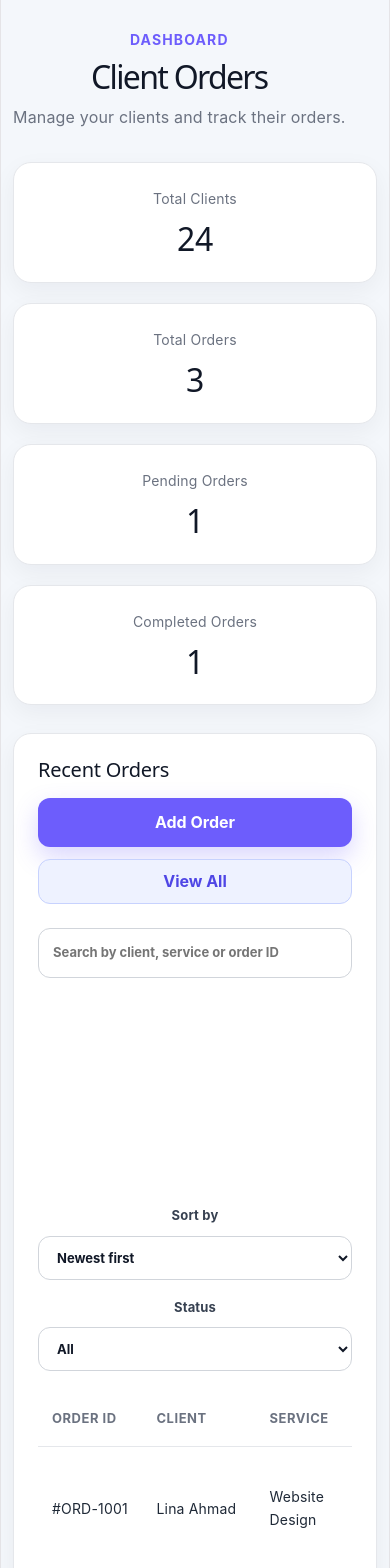
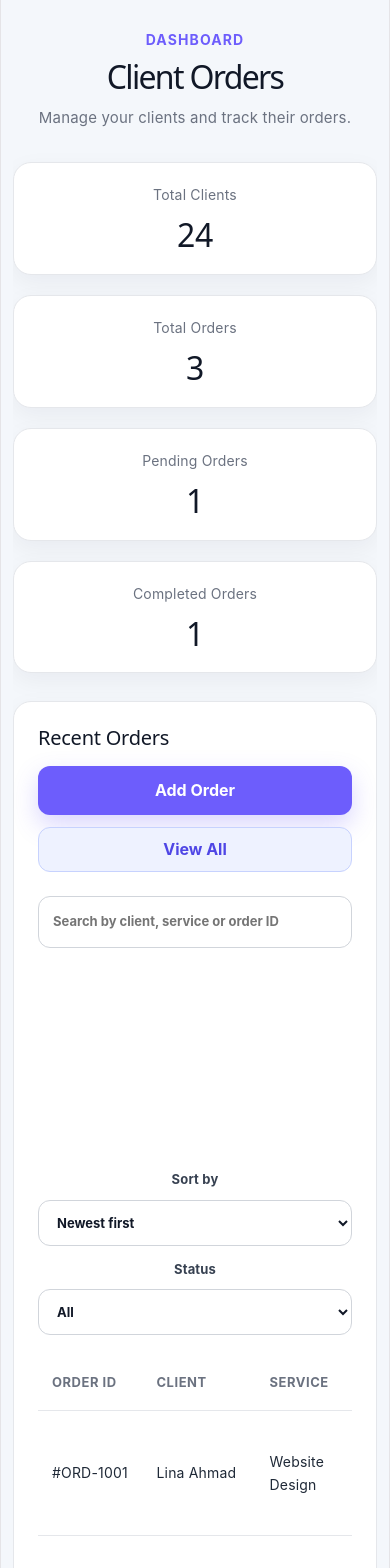
Before and after one commit to RaghadYasserEL-Boraie/client-orders-dashboard, a React (Vite) app: page / in a window 390 px wide. Shown: the top 1568 px of the page. Built offline with nearby package versions, Linux system fonts and the light colour scheme.

Commit message:
feat: add order sorting

```diff
--- a/src/App.css
+++ b/src/App.css
@@ -13,6 +13,7 @@ body {
   min-width: 320px;
   min-height: 100vh;
   background: #f4f7fb;
+  overflow-x: hidden;
 }
 
 button {
@@ -21,9 +22,11 @@ button {
 }
 
 .dashboard {
-  width: min(1180px, calc(100% - 40px));
+  width: min(1180px, calc(100% - 32px));
+  max-width: 100%;
   margin: 0 auto;
   padding: 48px 0;
+  overflow-x: hidden;
 }
 
 .dashboard-header {
@@ -60,6 +63,7 @@ button {
 .secondary-button {
   border-radius: 12px;
   font-weight: 700;
+  min-height: 44px;
   transition:
     transform 0.2s ease,
     box-shadow 0.2s ease;
@@ -219,13 +223,13 @@ button {
   color: #6b7280;
 }
 
-@media (max-width: 900px) {
+@media (max-width: 1023px) {
   .stats-grid {
     grid-template-columns: repeat(2, minmax(0, 1fr));
   }
 }
 
-@media (max-width: 640px) {
+@media (max-width: 767px) {
   .dashboard {
     width: min(100% - 24px, 1180px);
     padding: 28px 0;
@@ -233,9 +237,20 @@ button {
 
   .dashboard-header {
     flex-direction: column;
+    align-items: stretch;
+    gap: 16px;
   }
 
-  .primary-button {
+  .dashboard-header h1 {
+    font-size: 32px;
+  }
+
+  .subtitle {
+    font-size: 15px;
+  }
+
+  .primary-button,
+  .secondary-button {
     width: 100%;
   }
 
@@ -243,20 +258,42 @@ button {
     grid-template-columns: 1fr;
   }
 
-  .dashboard-header h1 {
-    font-size: 32px;
+  .stat-card {
+    padding: 20px;
+  }
+
+  .section-heading {
+    flex-direction: column;
+    align-items: flex-start;
+  }
+
+  .section-actions {
+    width: 100%;
+  }
+
+  .section-actions .primary-button,
+  .section-actions .secondary-button {
+    flex: 1 1 100%;
   }
 
   .orders-toolbar {
     flex-direction: column;
     align-items: stretch;
+    gap: 12px;
   }
 
   .sort-field,
   .filter-field {
     min-width: 100%;
   }
+
+  .search-field input,
+  .sort-field select,
+  .filter-field select {
+    padding: 13px 14px;
+  }
 }
+
 .table-wrapper {
   width: 100%;
   overflow-x: auto;
@@ -266,6 +303,10 @@ button {
   width: 100%;
   border-collapse: collapse;
   min-width: 760px;
+}
+
+.mobile-order-list {
+  display: none;
 }
 
 .orders-table th,
@@ -440,6 +481,7 @@ button {
   font-size: 13px;
   font-weight: 700;
   cursor: pointer;
+  min-height: 42px;
 }
 
 .edit-button {
--- a/src/App.jsx
+++ b/src/App.jsx
@@ -424,7 +424,7 @@ function App() {
         </div>
 
         <div className="table-wrapper">
-          <table className="orders-table">
+          <table className="orders-table desktop-table">
             <thead>
               <tr>
                 <th>Order ID</th>
@@ -487,6 +487,61 @@ function App() {
               )}
             </tbody>
           </table>
+
+          <div className="mobile-order-list">
+            {sortedOrders.length > 0 ? (
+              sortedOrders.map((order) => (
+                <article className="mobile-order-card" key={order.id}>
+                  <p>
+                    <strong>Order ID:</strong> {order.id}
+                  </p>
+                  <p>
+                    <strong>Client:</strong> {order.client}
+                  </p>
+                  <p>
+                    <strong>Service:</strong> {order.service}
+                  </p>
+                  <p>
+                    <strong>Date:</strong> {order.date}
+                  </p>
+                  <p>
+                    <strong>Amount:</strong> {order.amount}
+                  </p>
+                  <p>
+                    <strong>Status:</strong>{' '}
+                    <span
+                      className={`status-badge ${order.status
+                        .toLowerCase()
+                        .replace(' ', '-')}`}
+                    >
+                      {order.status}
+                    </span>
+                  </p>
+                  <div className="action-buttons">
+                    <button
+                      className="edit-button"
+                      type="button"
+                      onClick={() => openOrderForm(order)}
+                    >
+                      Edit
+                    </button>
+                    <button
+                      className="delete-button"
+                      type="button"
+                      onClick={() => handleDeleteOrder(order.id)}
+                    >
+                      Delete
+                    </button>
+                  </div>
+                </article>
+              ))
+            ) : (
+              <div className="empty-state">
+                <h3>No matching orders</h3>
+                <p>Try another search term or status filter.</p>
+              </div>
+            )}
+          </div>
         </div>
       </section>
     </main>
```
